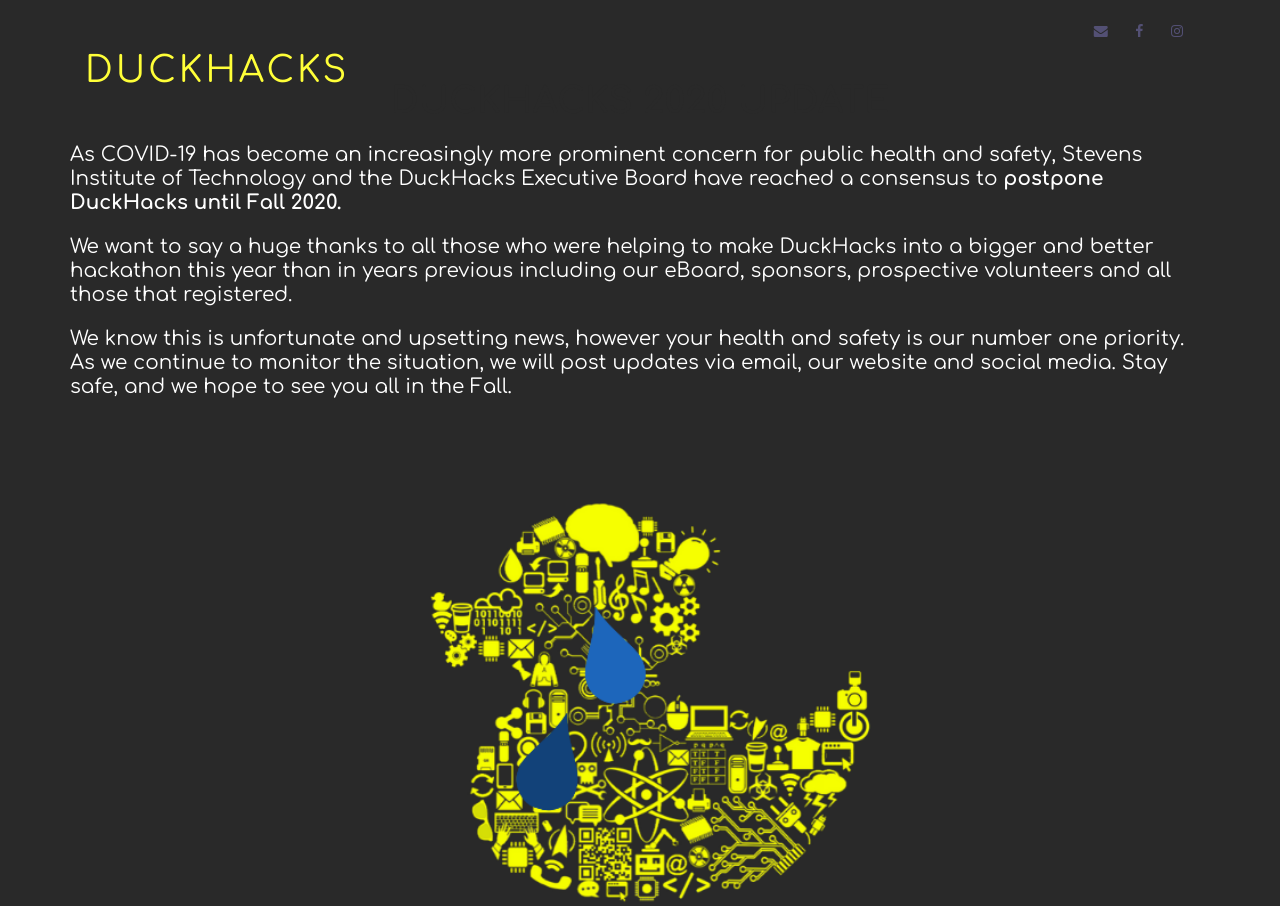
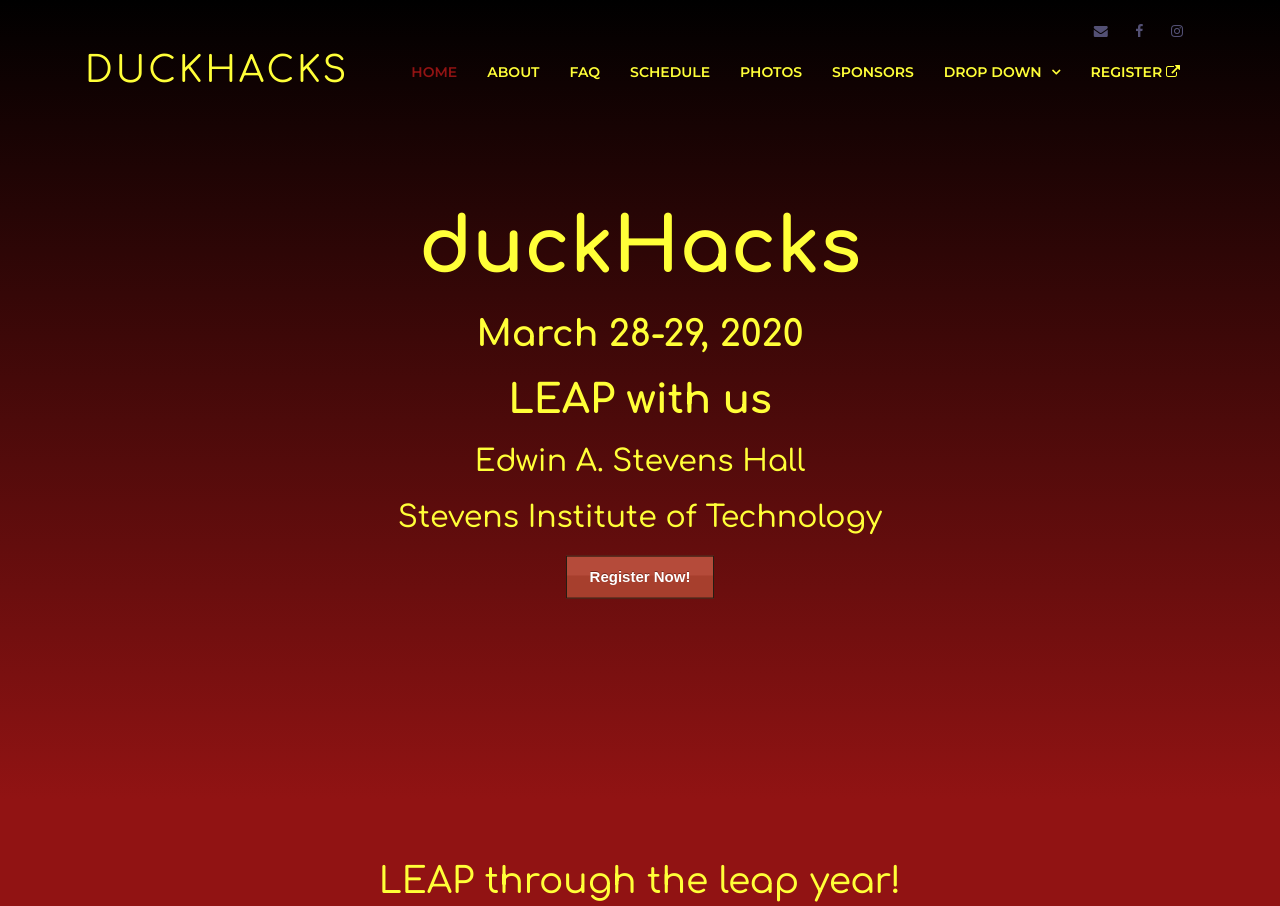
Before and after one commit to smax253/duckhacks2020website, a plain HTML site: page index.html in a window 1280 px wide. Shown: the top 906 px of the page. Drawn offline with Linux system fonts and the light colour scheme; files whose address does not match are found by name.

Commit message:
Revert website to how it was pre-pandemic

```diff
--- a/index.html
+++ b/index.html
@@ -60,13 +60,13 @@
 
       <nav class="main-nav float-right d-none d-lg-block">
         <ul>
-          <!-- <li class="active"><a href="#intro">Home</a></li> -->
-    <!--      <li><a href="#why-us">About</a></li>
+          <li class="active"><a href="#intro">Home</a></li>
+         <li><a href="#why-us">About</a></li>
           <li><a href="#faq">FAQ</a></li>
           <li><a href="#features">Schedule</a></li>
           <li><a href="#portfolio">Photos</a></li>
-          <li><a href="#clients">Sponsors</a></li> -->
-          <!--<li class="drop-down"><a href="">Drop Down</a>
+          <li><a href="#clients">Sponsors</a></li>
+          <li class="drop-down"><a href="">Drop Down</a>
            <ul>
               <li><a href="#">Drop Down 1</a></li>
               <li class="drop-down"><a href="#">Drop Down 2</a>
@@ -82,8 +82,8 @@
               <li><a href="#">Drop Down 4</a></li>
               <li><a href="#">Drop Down 5</a></li>
             </ul>
-          </li> -->
-        <!--  <li><a href="https://stevensduckhacks.typeform.com/to/eGxkk8" target="_blank">Register <i class="fa fa-external-link"></i></a></li> -->
+          </li>
+         <li><a href="https://stevensduckhacks.typeform.com/to/eGxkk8" target="_blank">Register <i class="fa fa-external-link"></i></a></li>
         </ul>
       </nav><!-- .main-nav -->
 
@@ -94,7 +94,7 @@
     Intro Section
   ============================-->
 
- <!-- <section id="intro" class="clearfix">
+  <section id="intro" class="clearfix">
     <div class = "home_screen_text">
       <header class="section-header_new">
           <h1>duckHacks</h1>
@@ -113,7 +113,7 @@
 
     </div>
   </section>
--->
+
   <!-- #intro -->
 
 <!--  <main id="main"> -->
@@ -121,7 +121,7 @@
   <!--==========================
       Services Section
     ============================-->
-  <!--  <section id="services" class="section-bg">
+   <section id="services" class="section-bg">
       <div class="container">
 
         <header class="section-header">
@@ -169,7 +169,7 @@
     <!--==========================
       Why Us Section
     ============================-->
-<!--    <section id="why-us" class="wow fadeIn section-bg4">
+   <section id="why-us" class="wow fadeIn section-bg4">
       <div class="container-fluid">
 
         <header class="section-header">
@@ -265,7 +265,7 @@
 
       </div>
     </section>
-  -->
+
 
 
 
@@ -273,7 +273,7 @@
         <!--==========================
       Frequently Asked Questions Section
     ============================-->
-<!--    <section id="faq" class='section-bg3'>
+   <section id="faq" class='section-bg3'>
       <div class="container">
         <header class="section-header">
           <h3>Frequently Asked Questions</h3>
@@ -364,7 +364,8 @@
     <!--==========================
       Features Section (Schedule)
     ============================-->
-    <section id="features">
+    <!-- COVID 19 MESSAGE -->
+<!--     <section id="features">
       <div class="container">
         <header class="section-header-light">
           <h3 class="section-title">DUCKHACKS 2020 UPDATE</h3>
@@ -377,12 +378,12 @@
         </div>
 
       </div>
-    </section><!-- #about -->
+    </section> -->
 
     <!--==========================
       Portfolio Section
     ============================-->
-<!--    <section id="portfolio" class="section-bg2">
+   <section id="portfolio" class="section-bg2">
       <div class="container">
 
         <header class="section-header">
@@ -511,7 +512,7 @@
     <!--==========================
       Clients Section
     ============================-->
- <!--   <section id="clients" class="wow fadeInUp">
+   <section id="clients" class="wow fadeInUp">
       <div class="container">
 
         <header class="section-header-light">
```
